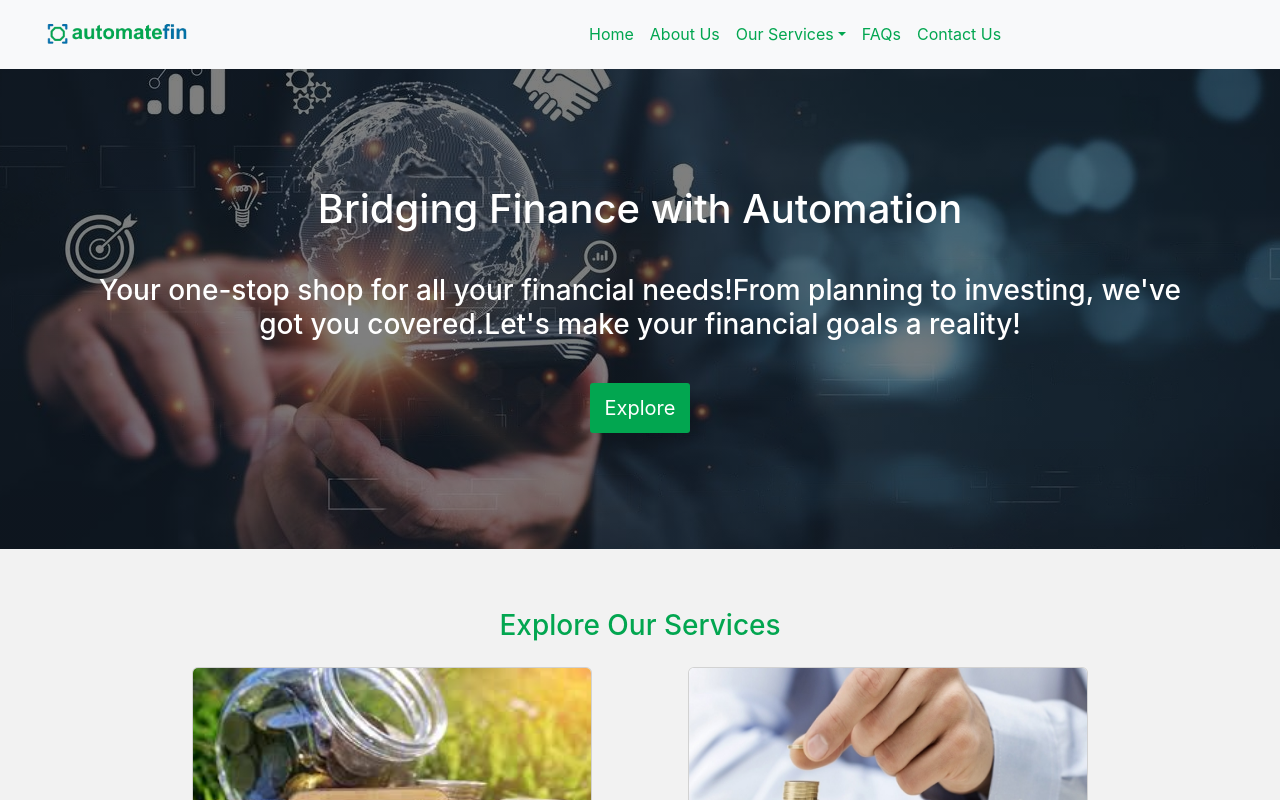
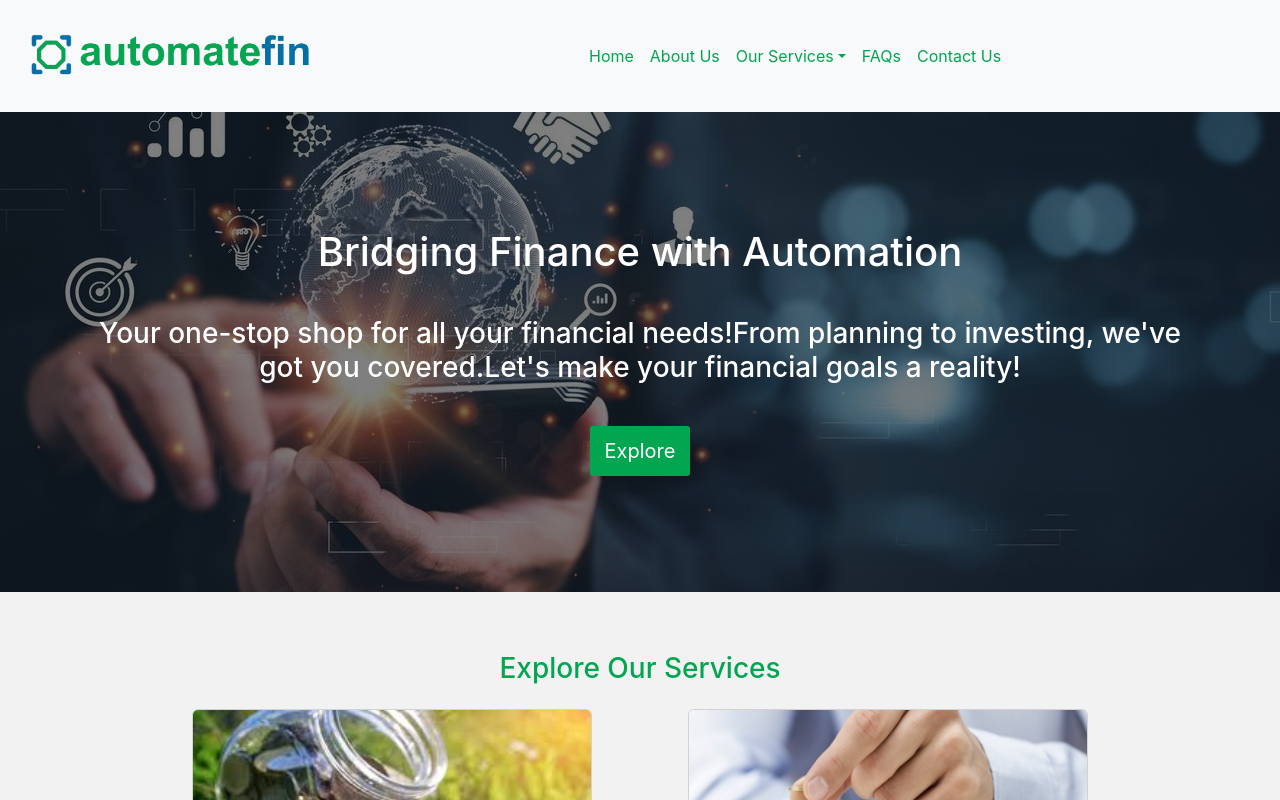
Before and after one commit to R4d104ct1v1ty/DgNote-Automatefin, a React (Create React App) app: page / in a window 1280 px wide. Shown: the top 800 px of the page. Built offline with nearby package versions, Linux system fonts and the light colour scheme.

Commit message:
Removed ESLint errors

```diff
--- a/src/BNavbar.js
+++ b/src/BNavbar.js
@@ -5,7 +5,7 @@ const Navbar = () => {
     return (
         <nav className="navbar navbar-expand-lg bg-body-tertiary">
   <div className="container-fluid">
-    <a className="navbar-brand " href="#" style={{display:'inline-block', width: '25%', minWidth: '150px', marginLeft:'10px'}}><img src ={logo} style={{width: '50%', position: 'relative', right: '20%', display: 'inline-block', minWidth: '150px',marginLeft:'10px'}}/></a>
+    <img className="navbar-brand " src ={logo} style={{display:'inline-block', width: '25%', minWidth: '150px', marginLeft:'10px'}} alt="logo"/>
     {/* <a className="navbar-brand " href="#">Navbar</a> */}
     <button className="navbar-toggler" type="button" data-bs-toggle="collapse" data-bs-target="#navbarNavDropdown" aria-controls="navbarNavDropdown" aria-expanded="false" aria-label="Toggle navigation">
       <span className="navbar-toggler-icon"></span>
@@ -19,9 +19,9 @@ const Navbar = () => {
           <Link className="nav-link" to="/aboutus" style={{color:'#02A650'}}>About Us</Link>
         </li>
         <li className="nav-item dropdown">
-          <a className="nav-link dropdown-toggle" href="#" role="button" data-bs-toggle="dropdown" aria-expanded="false" style={{color:'#02A650'}}>
+          <Link className="nav-link dropdown-toggle" href="#" role="button" data-bs-toggle="dropdown" aria-expanded="false" style={{color:'#02A650'}}>
             Our Services
-          </a>
+          </Link>
           <ul className="dropdown-menu">
             <li><Link className="nav-link" to="/personalloan" style={{color:'#02A650'}}>Personal Loan</Link></li>
             <li><Link className="nav-link" to="/wcl" style={{color:'#02A650'}}>Working Capital Loan</Link></li>
--- a/src/PersonalLoan.js
+++ b/src/PersonalLoan.js
@@ -1,4 +1,3 @@
-import hero from './Resources/Personal Loan/main.jpg'
 import agreement from './Resources/Personal Loan/agreement-laptop.png';
 import application from './Resources/Personal Loan/application-laptop.png';
 import approval from './Resources/Personal Loan/approval-laptop.png';
@@ -6,12 +5,9 @@ import collateral from './Resources/Personal Loan/collateral-laptop.png';
 import interest from './Resources/Personal Loan/competitive-interest-laptop.png';
 import flexible from './Resources/Personal Loan/flexible-loan-laptop.png';
 import funds from './Resources/Personal Loan/funds-laptop.png';
-import partner from './Resources/Personal Loan/partner-laptop.png';
 import repayment from './Resources/Personal Loan/repayment-laptop.png';
 import review from './Resources/Personal Loan/review-laptop.png';
-import solution from './Resources/Personal Loan/solution-laptop.png';
 import support from './Resources/Personal Loan/support-laptop.png';
-import transparency from './Resources/Personal Loan/transparency-laptop.png';
 import {Link} from 'react-router-dom'
 import docs from './Resources/Homepage/document-laptop.png'
 import Accordion from './Accordion'
--- a/src/VerticalCard.js
+++ b/src/VerticalCard.js
@@ -9,11 +9,11 @@ const VerticalCard = (props) => {
     const mg = props.mg;
     return (
         <div className={`card mt-3 mx-${mg} mb-3`} style={{maxWidth: '25rem', width: '60%'}}>
-            {imgsrc!='none'?<img src={imgsrc} className="card-img-top" alt="..." style={{height: '250px'}}/>:<></>}
+            {imgsrc!=='none'?<img src={imgsrc} className="card-img-top" alt="..." style={{height: '250px'}}/>:<></>}
             <div className="card-body">
                 <h5 className="card-title" style={{color: '#02A650'}}>{title}</h5>
                 <p className="card-text">{content}</p>
-                {button == 'true'?<Link to={`/${link}`} className="btn btn-primary" style={{backgroundColor: '#0270A7'}}>Explore</Link>:<></>}
+                {button === 'true'?<Link to={`/${link}`} className="btn btn-primary" style={{backgroundColor: '#0270A7'}}>Explore</Link>:<></>}
             </div>
         </div>
      );
--- a/src/WCL.js
+++ b/src/WCL.js
@@ -9,9 +9,7 @@ import collateral from './Resources/Personal Loan/collateral-laptop.png';
 import support from './Resources/Personal Loan/support-laptop.png';
 import agreement from './Resources/Personal Loan/agreement-laptop.png';
 import application from './Resources/Personal Loan/application-laptop.png';
-import approval from './Resources/Personal Loan/approval-laptop.png';
 import funds from './Resources/Personal Loan/funds-laptop.png';
-import repayment from './Resources/Personal Loan/repayment-laptop.png';
 import review from './Resources/Personal Loan/review-laptop.png';
 import docs from './Resources/Homepage/document-laptop.png'
 import flexibility from './Resources/Working Capital Loan/flexibility.png'
```
